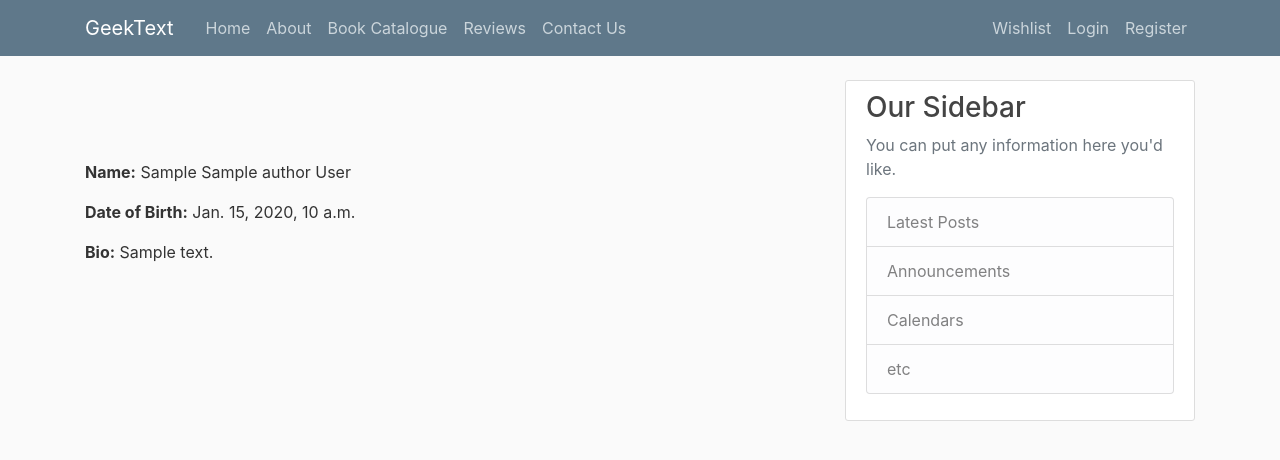
After one commit to YeilysF/geektext, a Django app: template bookstore/templates/bookstore/author_detail.html in a window 1280 px wide. The commit adds this page. Shown: the top 460 px of the page. Run offline with Django 3.2, Linux system fonts and the light colour scheme; the template is opened without the code that fills it: most values are stand-ins (such as "Sample title", 1, 10 or a date in 2020); some libraries are stand-ins or nearby versions.

Commit message:
added an author details page that shows the information about the author for a specific book

```diff
--- /dev/null
+++ b/bookstore/templates/bookstore/author_detail.html
@@ -0,0 +1,18 @@
+{% extends "base.html" %}
+{% block content %}
+
+    <style>
+div.details {
+  margin-top: 80px;
+}
+</style>
+    <div class = "details">
+    {% if author.middle_name == null %}
+    <p><strong>Name:</strong> {{ author.first_name }} {{ author.last_name }}</p>
+        {% else %}
+        <p><strong>Name:</strong> {{ author.first_name }} {{ author.middle_name}} {{ author.last_name }}</p>
+        {% endif %}
+    <p><strong>Date of Birth:</strong> {{ author.date_of_birth}}</p>
+    <p><strong>Bio:</strong> {{ author.bio}}</p>
+    </div>
+{% endblock %}
--- a/bookstore/templates/bookstore/book_detail.html
+++ b/bookstore/templates/bookstore/book_detail.html
@@ -9,7 +9,7 @@ div.details {
     <div class = "details">
     <p><img src="/media/{{ book.book_cover.url }}" width="200" height="280"/></p>
     <p><strong>Title:</strong> {{ book.book_title }}</p>
-    <p><strong>Author:</strong> <a href="">{{ book.author }}</a></p> <!-- author detail link not yet defined -->
+    <p><strong>Author:</strong> <a href="{% url 'author-detail' book.author.pk %}">{{ book.author }}</a></p> <!-- author detail link not yet defined -->
     <p><strong>Summary:</strong> {{ book.summary }}</p>
     <p><strong>ISBN:</strong> {{ book.isbn }}</p>
     <p><strong>Genre:</strong> {{ book.genre}}</p>
--- a/bookstore/urls.py
+++ b/bookstore/urls.py
@@ -9,4 +9,5 @@ urlpatterns = [
     path('reviews/', views.reviews, name='reviews'),
     path('wishlist/', views.wishlist, name='wishlist'),
     path('<int:pk>', views.BookDetailView.as_view(), name='book-detail'),
+    path('authors/<int:pk>', views.AuthorDetailView.as_view(), name='author-detail'),
 ]
```
Also changed, not shown: bookstore/views.py (+11 -0 lines), db.sqlite3.
